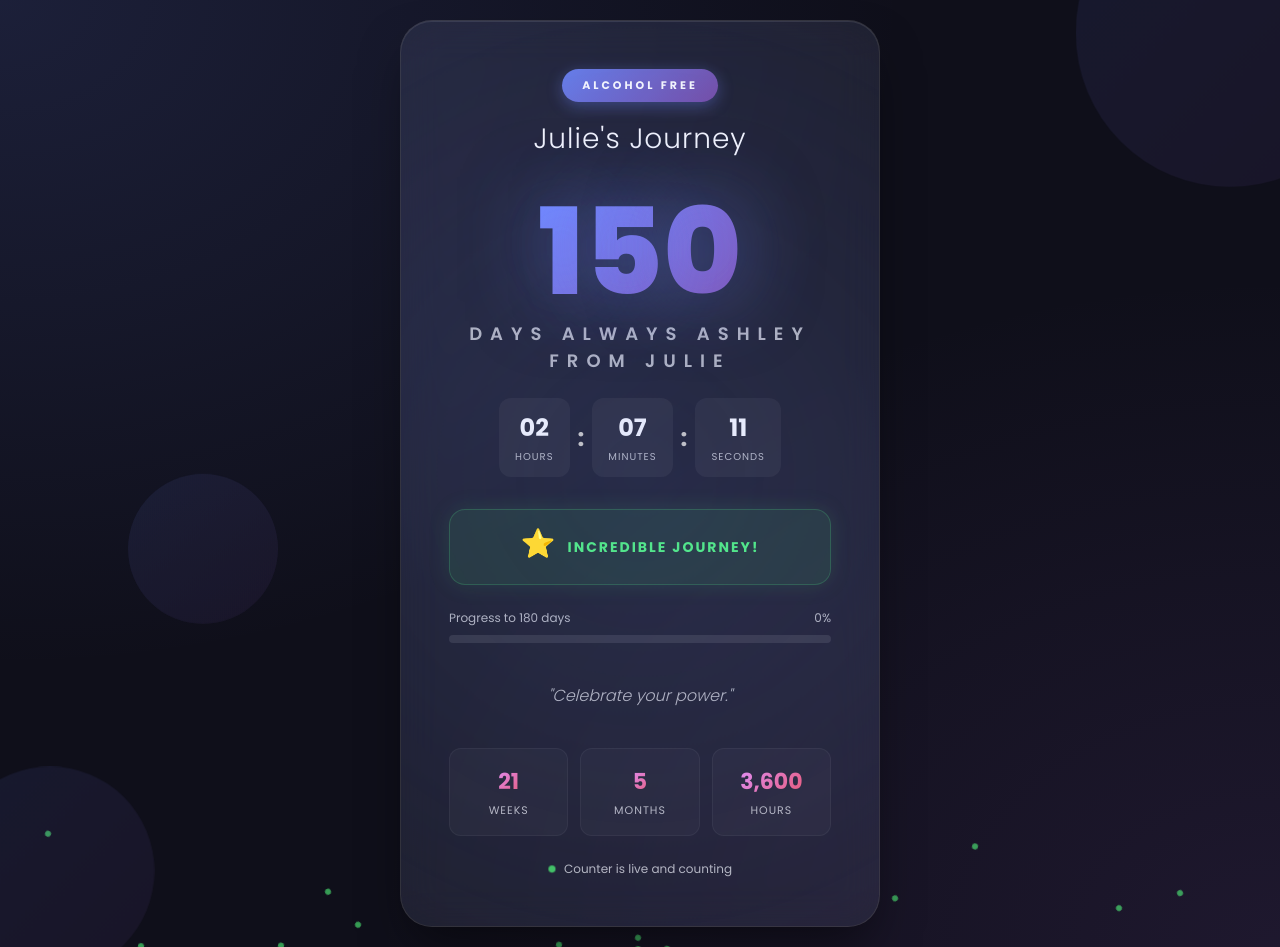
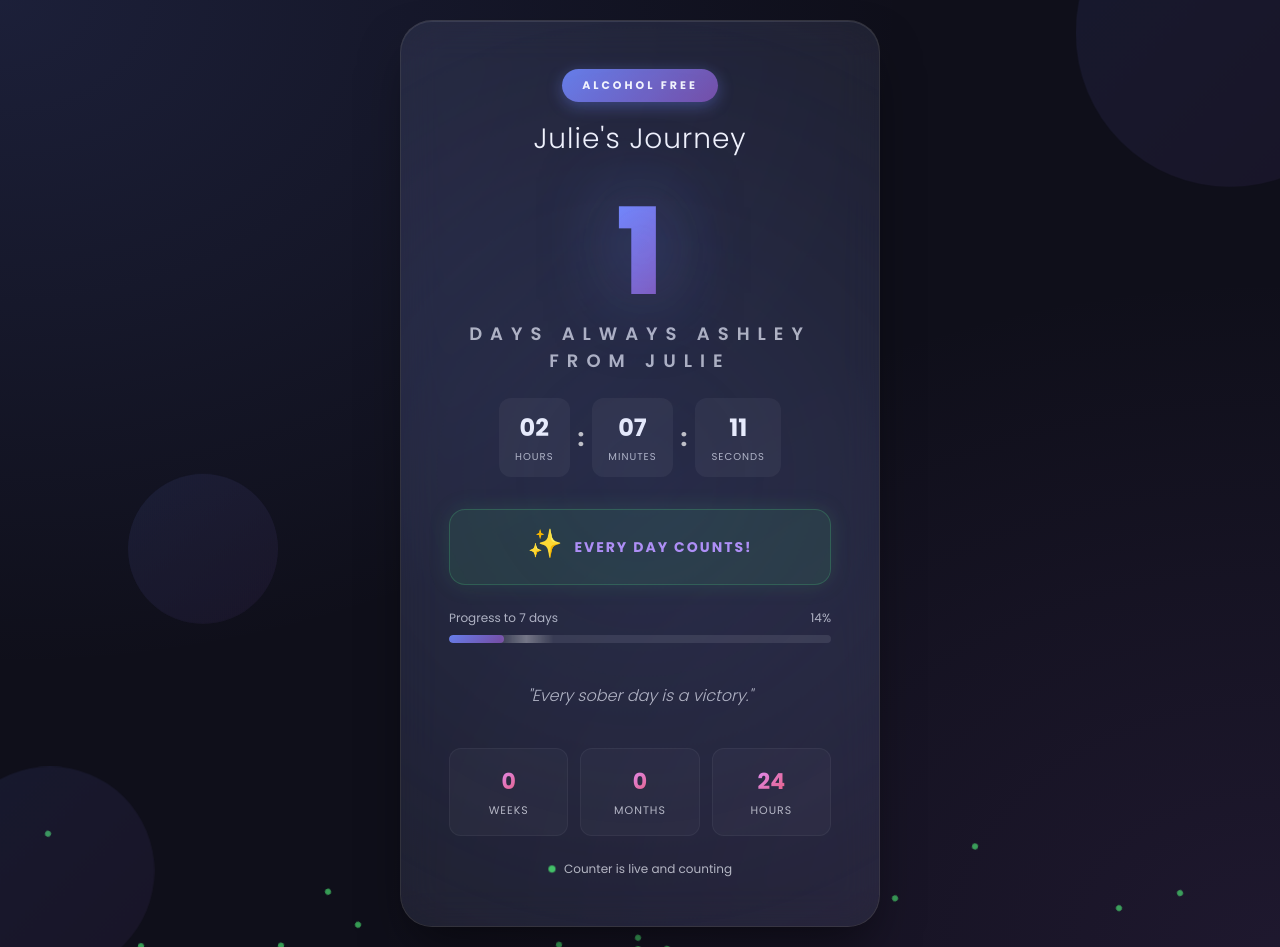
Before and after one commit to Agent4343/Builderapp, a React (Create React App) app: page / in a window 1280 px wide. Built offline with nearby package versions, Linux system fonts and the light colour scheme.

Commit message:
Set start date to yesterday at 9:15 AM

```diff
--- a/src/components/AlcoholFreeCounter.js
+++ b/src/components/AlcoholFreeCounter.js
@@ -2,20 +2,20 @@ import React, { useState, useEffect } from 'react';
 import './AlcoholFreeCounter.css';
 
 const AlcoholFreeCounter = () => {
-  // Start date: 150 days ago at midnight
+  // Start date: yesterday at 9:15 AM
   const [startDate] = useState(() => {
     const saved = localStorage.getItem('alcoholFreeStartDate');
     if (saved) {
       return new Date(saved);
     }
     const start = new Date();
-    start.setDate(start.getDate() - 150);
-    start.setHours(0, 0, 0, 0); // Set to midnight
+    start.setDate(start.getDate() - 1); // Yesterday
+    start.setHours(9, 15, 0, 0); // 9:15 AM
     localStorage.setItem('alcoholFreeStartDate', start.toISOString());
     return start;
   });
 
-  const [days, setDays] = useState(150);
+  const [days, setDays] = useState(1);
   const [hours, setHours] = useState(0);
   const [minutes, setMinutes] = useState(0);
   const [seconds, setSeconds] = useState(0);
```
